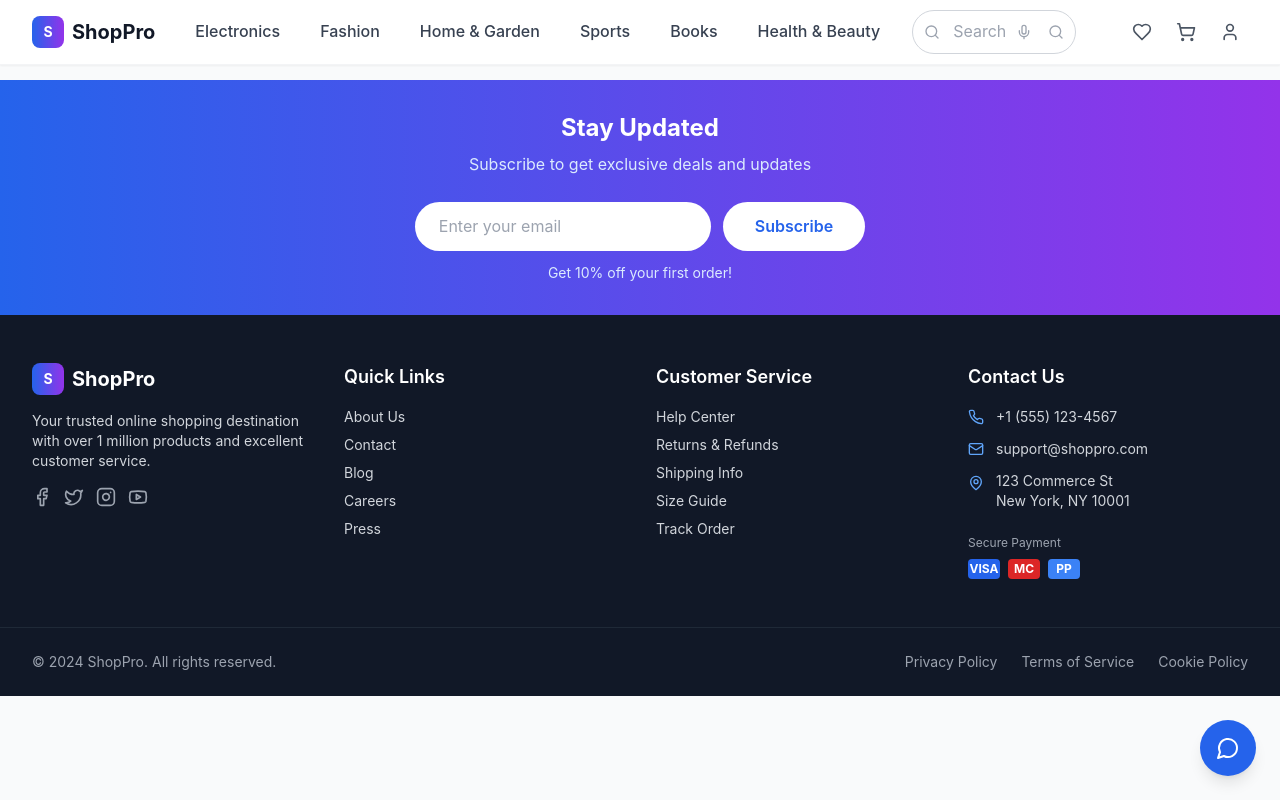
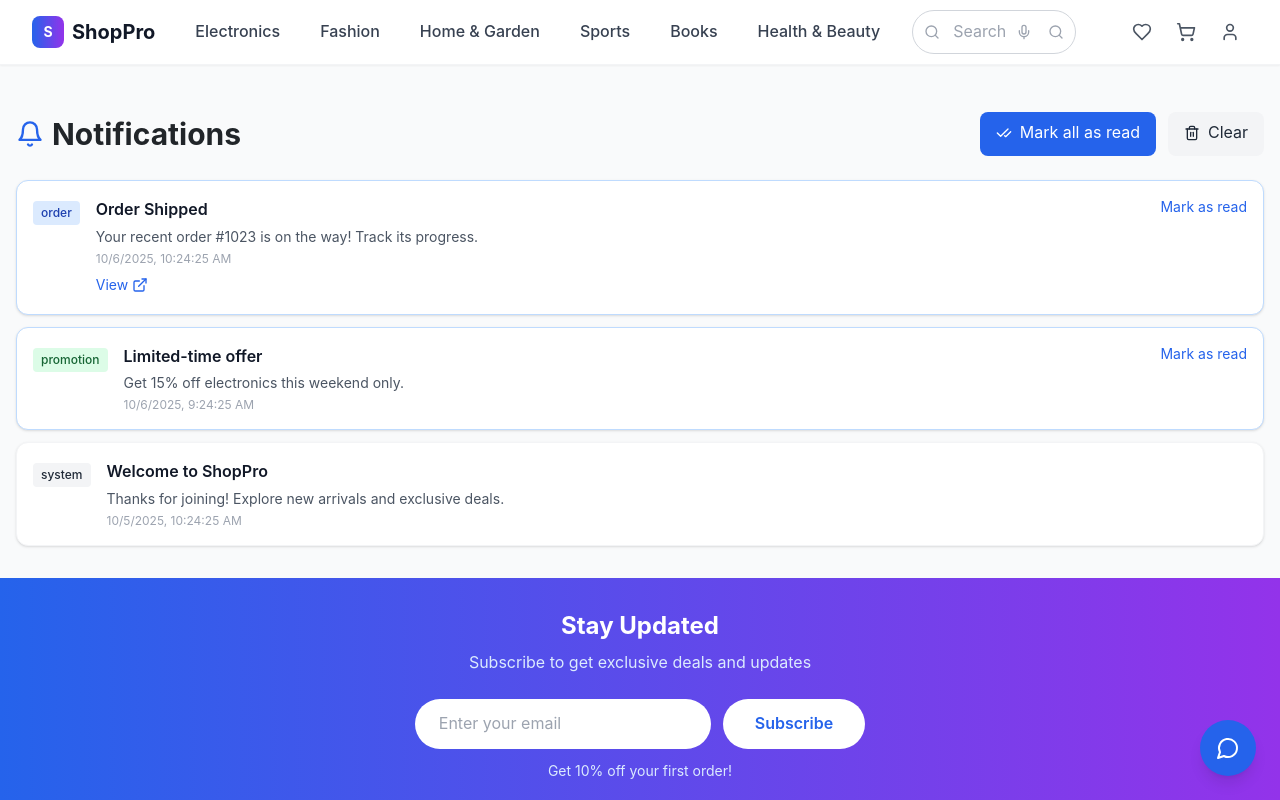
Before and after one commit to Danielcafi/SureShop, a React (Vite) app in the folder project/: page /notifications in a window 1280 px wide. Shown: the top 800 px of the page. Built offline with nearby package versions, Linux system fonts and the light colour scheme.

Commit message:
Notifications: add context, page, route; wire bell with unread count

```diff
--- a/project/src/App.tsx
+++ b/project/src/App.tsx
@@ -27,6 +27,8 @@ import TrackOrderPage from './pages/TrackOrderPage';
 import { CartProvider } from './contexts/CartContext';
 import { AuthProvider } from './contexts/AuthContext';
 import { WishlistProvider } from './contexts/WishlistContext';
+import { NotificationProvider } from './contexts/NotificationContext';
+import NotificationsPage from './pages/NotificationsPage';
 import ChatBot from './components/ChatBot';
 import LoadingSpinner from './components/LoadingSpinner';
 import ErrorBoundary from './components/ErrorBoundary';
@@ -38,6 +40,7 @@ function App() {
       <AuthProvider>
         <CartProvider>
           <WishlistProvider>
+            <NotificationProvider>
               <Router>
                 <div className="min-h-screen bg-gray-50">
                   <Header />
@@ -66,12 +69,14 @@ function App() {
                       <Route path="/shipping" element={<ShippingInfoPage />} />
                       <Route path="/size-guide" element={<SizeGuidePage />} />
                       <Route path="/track-order" element={<TrackOrderPage />} />
+                      <Route path="/notifications" element={<NotificationsPage />} />
                     </Routes>
                   </main>
                   <Footer />
                   <ChatBot />
                 </div>
               </Router>
+            </NotificationProvider>
           </WishlistProvider>
         </CartProvider>
       </AuthProvider>
--- a/project/src/components/Header.tsx
+++ b/project/src/components/Header.tsx
@@ -4,6 +4,7 @@ import { Search, ShoppingCart, Heart, User, Menu, X, Mic, Bell } from 'lucide-re
 import { useCart } from '../contexts/CartContext';
 import { useAuth } from '../contexts/AuthContext';
 import { useWishlist } from '../contexts/WishlistContext';
+import { useNotifications } from '../contexts/NotificationContext';
 import MiniCart from './MiniCart';
 
 const Header = () => {
@@ -16,6 +17,7 @@ const Header = () => {
   const { getTotalItems } = useCart();
   const { items: wishlistItems } = useWishlist();
   const { user, isAuthenticated } = useAuth();
+  const { unreadCount } = useNotifications();
   const searchRef = useRef<HTMLInputElement>(null);
 
   const totalCartItems = getTotalItems();
@@ -141,11 +143,16 @@ const Header = () => {
 
             {/* Notifications */}
             {isAuthenticated && (
-              <button className="relative p-2 text-gray-600 hover:text-gray-900 transition-colors">
+              <button
+                className="relative p-2 text-gray-600 hover:text-gray-900 transition-colors"
+                onClick={() => navigate('/notifications')}
+              >
                 <Bell className="w-5 h-5" />
-                <span className="absolute -top-1 -right-1 bg-red-500 text-white text-xs rounded-full w-4 h-4 flex items-center justify-center">
-                  3
-                </span>
+                {unreadCount > 0 && (
+                  <span className="absolute -top-1 -right-1 bg-red-500 text-white text-xs rounded-full min-w-4 h-4 px-1 flex items-center justify-center">
+                    {unreadCount > 9 ? '9+' : unreadCount}
+                  </span>
+                )}
               </button>
             )}
 
--- /dev/null
+++ b/project/src/contexts/NotificationContext.tsx
@@ -0,0 +1,105 @@
+import React, { createContext, useContext, useEffect, useMemo, useState } from 'react';
+
+export type NotificationType = 'order' | 'promotion' | 'system' | 'account';
+
+export interface AppNotification {
+  id: string;
+  title: string;
+  message: string;
+  type: NotificationType;
+  createdAt: string; // ISO string
+  read: boolean;
+  actionUrl?: string;
+}
+
+interface NotificationContextType {
+  notifications: AppNotification[];
+  unreadCount: number;
+  addNotification: (n: Omit<AppNotification, 'id' | 'createdAt' | 'read'>) => void;
+  markAsRead: (id: string) => void;
+  markAllAsRead: () => void;
+  clear: () => void;
+}
+
+const STORAGE_KEY = 'ecommerce_notifications';
+
+const NotificationContext = createContext<NotificationContextType | undefined>(undefined);
+
+export const NotificationProvider: React.FC<{ children: React.ReactNode }> = ({ children }) => {
+  const [notifications, setNotifications] = useState<AppNotification[]>(() => {
+    try {
+      const raw = localStorage.getItem(STORAGE_KEY);
+      if (raw) return JSON.parse(raw) as AppNotification[];
+    } catch {}
+    // Seed with a few demo notifications
+    return [
+      {
+        id: 'n1',
+        title: 'Order Shipped',
+        message: 'Your recent order #1023 is on the way! Track its progress.',
+        type: 'order',
+        createdAt: new Date().toISOString(),
+        read: false,
+        actionUrl: '/orders/1023'
+      },
+      {
+        id: 'n2',
+        title: 'Limited-time offer',
+        message: 'Get 15% off electronics this weekend only.',
+        type: 'promotion',
+        createdAt: new Date(Date.now() - 3600 * 1000).toISOString(),
+        read: false
+      },
+      {
+        id: 'n3',
+        title: 'Welcome to ShopPro',
+        message: 'Thanks for joining! Explore new arrivals and exclusive deals.',
+        type: 'system',
+        createdAt: new Date(Date.now() - 24 * 3600 * 1000).toISOString(),
+        read: true
+      }
+    ];
+  });
+
+  useEffect(() => {
+    try {
+      localStorage.setItem(STORAGE_KEY, JSON.stringify(notifications));
+    } catch {}
+  }, [notifications]);
+
+  const unreadCount = useMemo(() => notifications.filter(n => !n.read).length, [notifications]);
+
+  const addNotification: NotificationContextType['addNotification'] = (n) => {
+    setNotifications(prev => [
+      {
+        id: `n_${Date.now()}_${Math.random().toString(36).slice(2, 8)}`,
+        createdAt: new Date().toISOString(),
+        read: false,
+        ...n
+      },
+      ...prev
+    ]);
+  };
+
+  const markAsRead = (id: string) => {
+    setNotifications(prev => prev.map(n => n.id === id ? { ...n, read: true } : n));
+  };
+
+  const markAllAsRead = () => {
+    setNotifications(prev => prev.map(n => ({ ...n, read: true })));
+  };
+
+  const clear = () => setNotifications([]);
+
+  return (
+    <NotificationContext.Provider value={{ notifications, unreadCount, addNotification, markAsRead, markAllAsRead, clear }}>
+      {children}
+    </NotificationContext.Provider>
+  );
+};
+
+export const useNotifications = () => {
+  const ctx = useContext(NotificationContext);
+  if (!ctx) throw new Error('useNotifications must be used within NotificationProvider');
+  return ctx;
+};
--- /dev/null
+++ b/project/src/pages/NotificationsPage.tsx
@@ -0,0 +1,71 @@
+import React from 'react';
+import { Bell, CheckCheck, Trash2, ExternalLink } from 'lucide-react';
+import { useNotifications } from '../contexts/NotificationContext';
+import { Link } from 'react-router-dom';
+
+const typeColors: Record<string, string> = {
+  order: 'bg-blue-100 text-blue-800',
+  promotion: 'bg-green-100 text-green-800',
+  system: 'bg-gray-100 text-gray-800',
+  account: 'bg-purple-100 text-purple-800'
+};
+
+const NotificationsPage: React.FC = () => {
+  const { notifications, unreadCount, markAsRead, markAllAsRead, clear } = useNotifications();
+
+  return (
+    <div className="container mx-auto px-4 py-8">
+      <div className="flex items-center justify-between mb-6">
+        <h1 className="text-3xl font-bold flex items-center gap-2">
+          <Bell className="w-7 h-7 text-blue-600" /> Notifications
+        </h1>
+        <div className="flex items-center gap-3">
+          <button
+            onClick={markAllAsRead}
+            disabled={unreadCount === 0}
+            className="px-4 py-2 bg-blue-600 text-white rounded-lg hover:bg-blue-700 disabled:opacity-50"
+          >
+            <span className="inline-flex items-center gap-2"><CheckCheck className="w-4 h-4" /> Mark all as read</span>
+          </button>
+          <button
+            onClick={clear}
+            className="px-4 py-2 bg-gray-100 text-gray-800 rounded-lg hover:bg-gray-200"
+          >
+            <span className="inline-flex items-center gap-2"><Trash2 className="w-4 h-4" /> Clear</span>
+          </button>
+        </div>
+      </div>
+
+      {notifications.length === 0 ? (
+        <div className="bg-white rounded-xl shadow p-8 text-center text-gray-500">
+          No notifications yet.
+        </div>
+      ) : (
+        <div className="space-y-3">
+          {notifications.map(n => (
+            <div key={n.id} className={`bg-white rounded-xl shadow border ${n.read ? 'border-gray-100' : 'border-blue-200'} p-4 flex items-start justify-between`}>
+              <div className="flex items-start gap-4">
+                <div className={`mt-1 px-2 py-1 rounded text-xs font-medium ${typeColors[n.type] || 'bg-gray-100 text-gray-800'}`}>{n.type}</div>
+                <div>
+                  <div className="font-semibold text-gray-900">{n.title}</div>
+                  <div className="text-gray-600 text-sm mt-1">{n.message}</div>
+                  <div className="text-xs text-gray-400 mt-1">{new Date(n.createdAt).toLocaleString()}</div>
+                  {n.actionUrl && (
+                    <Link to={n.actionUrl} className="inline-flex items-center gap-1 text-sm text-blue-600 mt-2 hover:text-blue-700">
+                      View <ExternalLink className="w-4 h-4" />
+                    </Link>
+                  )}
+                </div>
+              </div>
+              {!n.read && (
+                <button onClick={() => markAsRead(n.id)} className="text-sm text-blue-600 hover:text-blue-700">Mark as read</button>
+              )}
+            </div>
+          ))}
+        </div>
+      )}
+    </div>
+  );
+};
+
+export default NotificationsPage;
```
Lines whose indentation alone changed are shown as unchanged.
